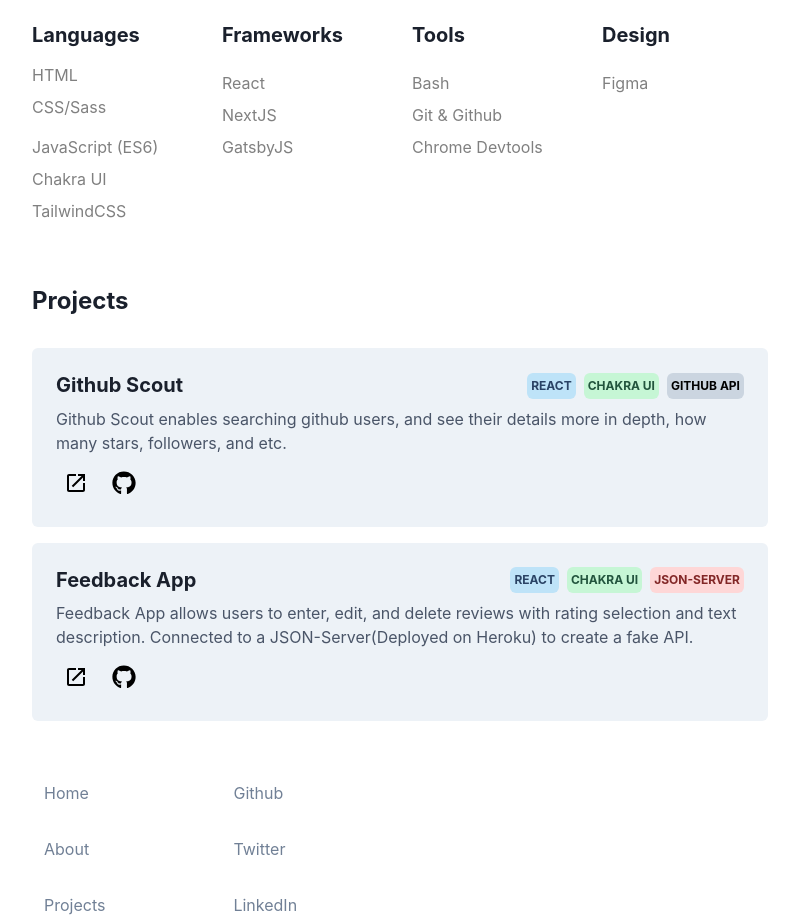
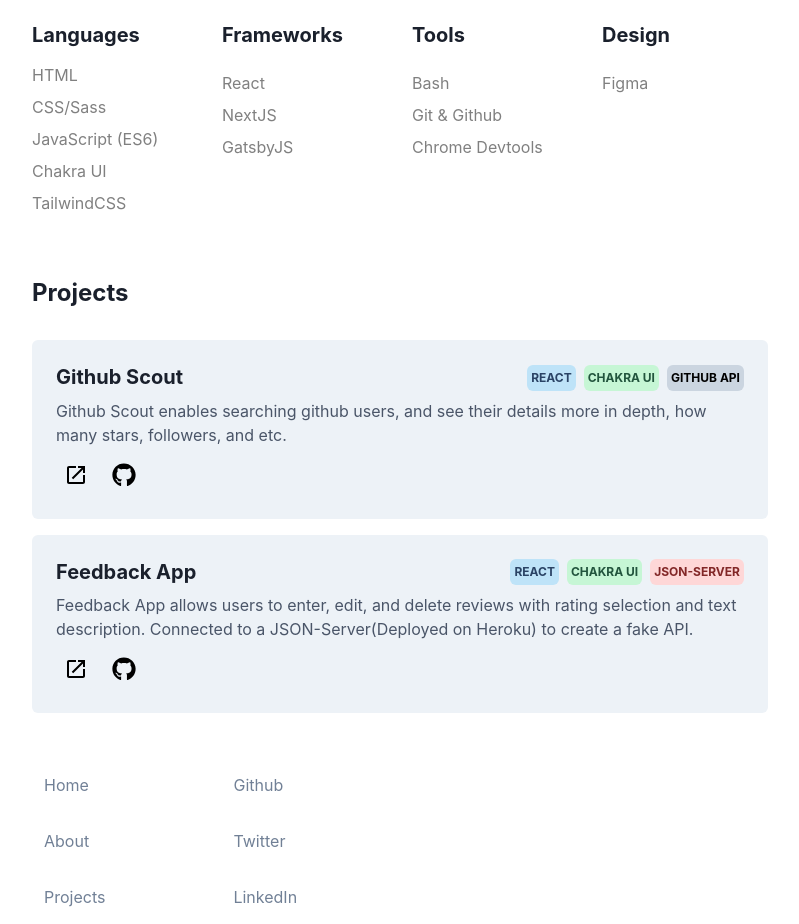
Before and after one commit to edizyurdakul/portfolio-archived, a Next.js app: page / in a window 1280 px wide. Shown: the part 1440-2364 px from the top of the page, without its empty margins (240-1039 px from the left). Built offline with nearby package versions, Linux system fonts and the light colour scheme.

Commit message:
Fix margin-top for languages section in skills

```diff
--- a/pages/index.tsx
+++ b/pages/index.tsx
@@ -288,7 +288,7 @@
               <ListItem color={useColorModeValue("gray", "gray")} mt={2}>
                 CSS/Sass
               </ListItem>
-              <ListItem color={useColorModeValue("gray", "gray")} mt={4}>
+              <ListItem color={useColorModeValue("gray", "gray")} mt={2}>
                 JavaScript (ES6)
               </ListItem>
               <ListItem color={useColorModeValue("gray", "gray")} mt={2}>
```
